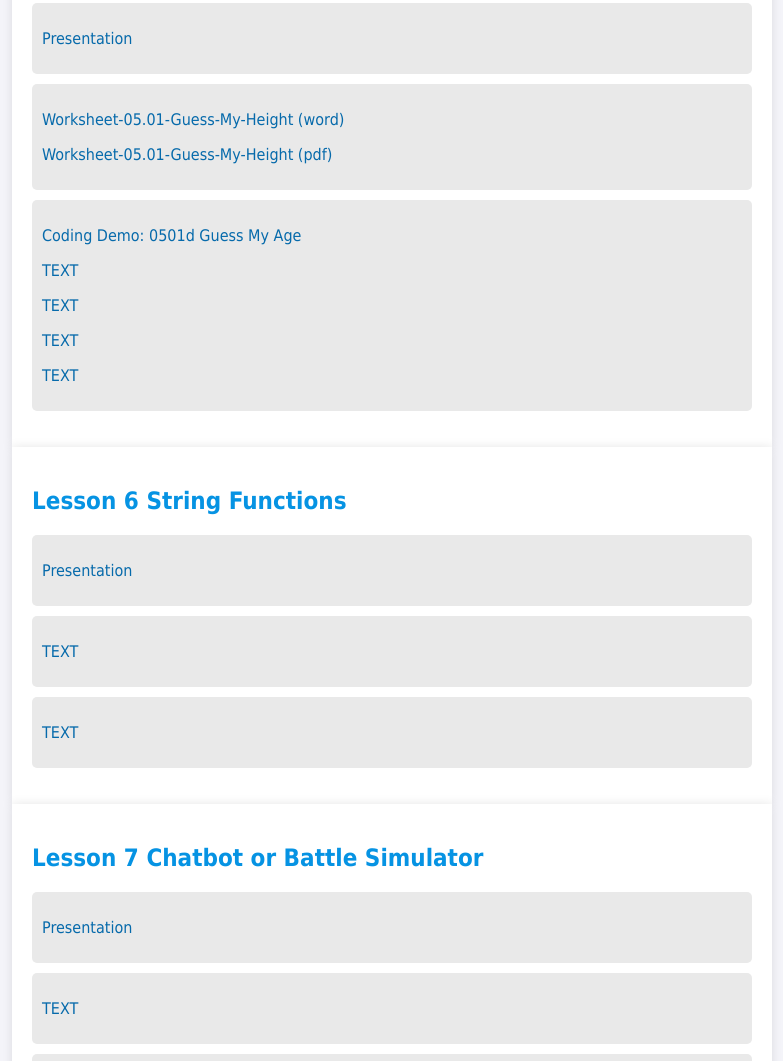
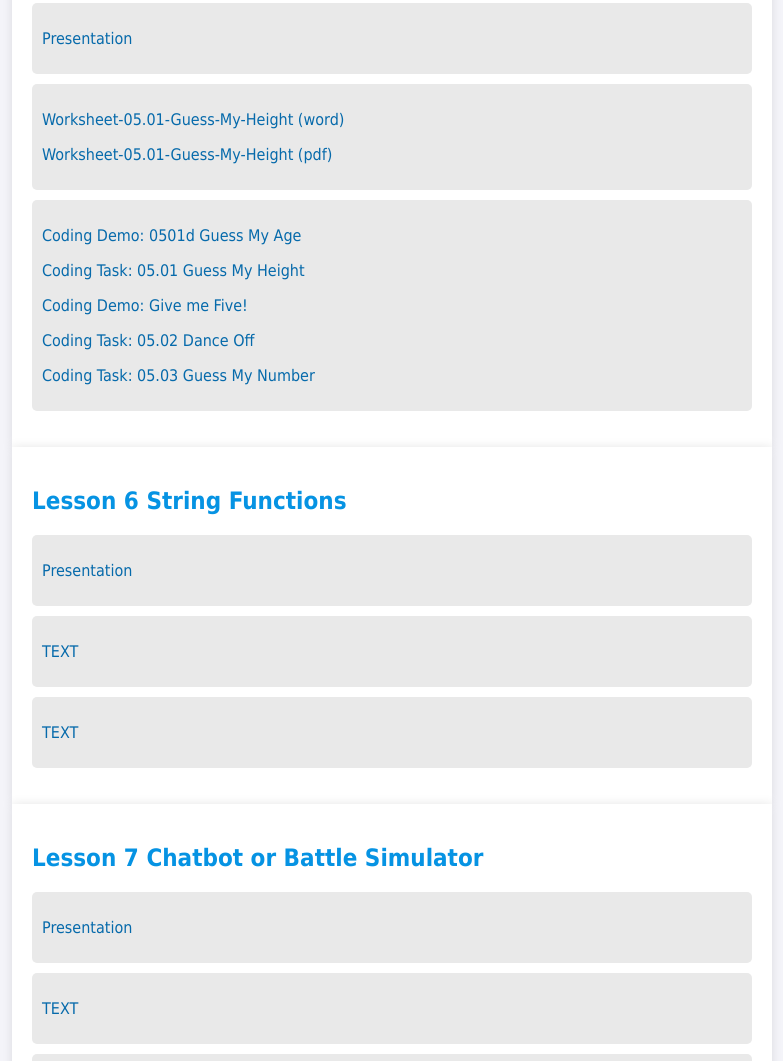
Before and after one commit to duari132/6iec-intermediate-coding, a plain HTML site: page index.html in a window 1280 px wide. Shown: the part 1990-3051 px from the top of the page, without its empty margins (248-1031 px from the left). Drawn offline with Linux system fonts and the light colour scheme.

Commit message:
lesson 5

```diff
--- a/index.html
+++ b/index.html
@@ -201,16 +201,23 @@
             Demo: 0501d Guess My Age</a>
         </p>
         <p>
-          <a href="LINK" target="_blank" rel="noopener noreferrer">TEXT</a>
+          <a href="https://replit.com/@ricproenca/0501-Guess-My-Height#README.md" target="_blank"
+            rel="noopener noreferrer">Coding Task: 05.01 Guess My Height
+          </a>
         </p>
         <p>
-          <a href="LINK" target="_blank" rel="noopener noreferrer">TEXT</a>
+          <a href="https://replit.com/@ricproenca/0502d-Give-me-Five" target="_blank" rel="noopener noreferrer">Coding
+            Demo: Give me Five!</a>
         </p>
         <p>
-          <a href="LINK" target="_blank" rel="noopener noreferrer">TEXT</a>
+          <a href="https://replit.com/@ricproenca/0502-Dance-Off#README.md" target="_blank"
+            rel="noopener noreferrer">Coding Task: 05.02 Dance Off
+          </a>
         </p>
         <p>
-          <a href="LINK" target="_blank" rel="noopener noreferrer">TEXT</a>
+          <a href="https://replit.com/@ricproenca/0503-Guess-My-Number#README.md" target="_blank"
+            rel="noopener noreferrer">Coding Task: 05.03 Guess My Number
+          </a>
         </p>
       </li>
     </ul>
```
Also changed, not shown: 3 other files.
